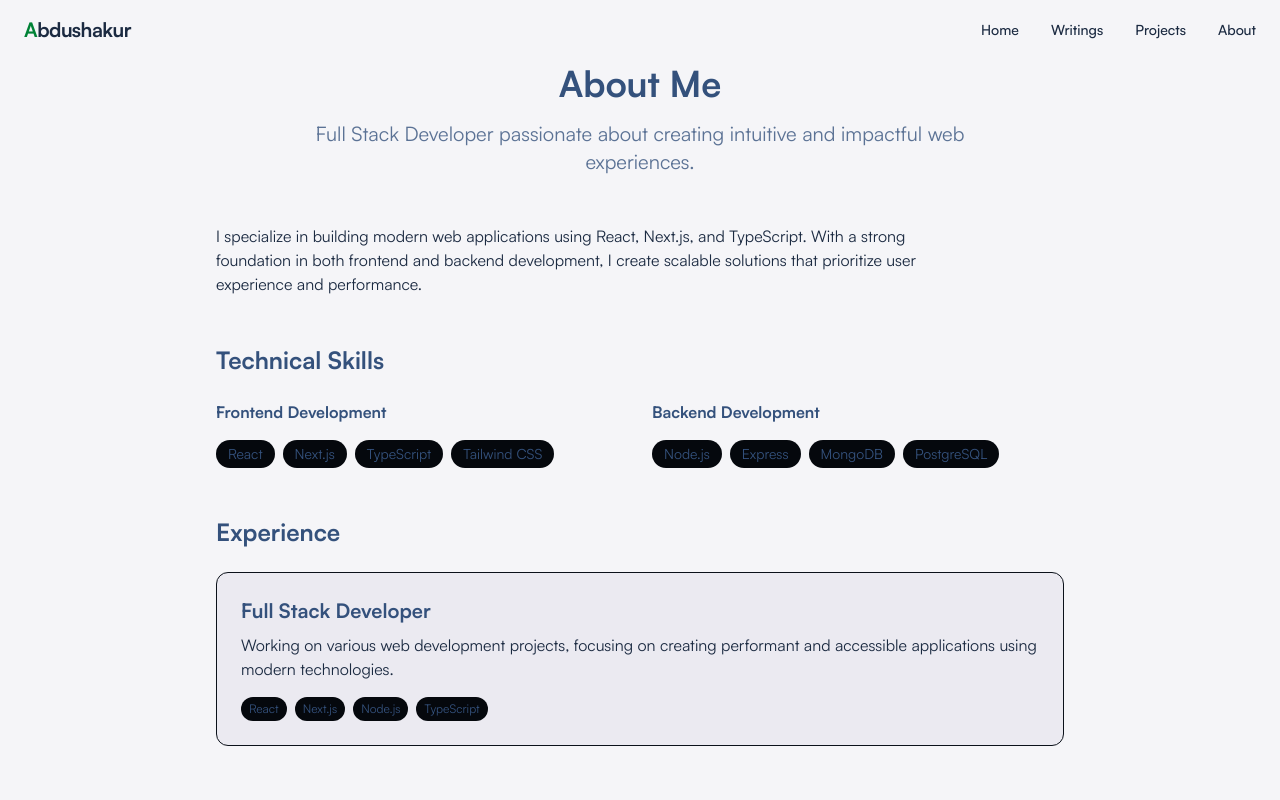
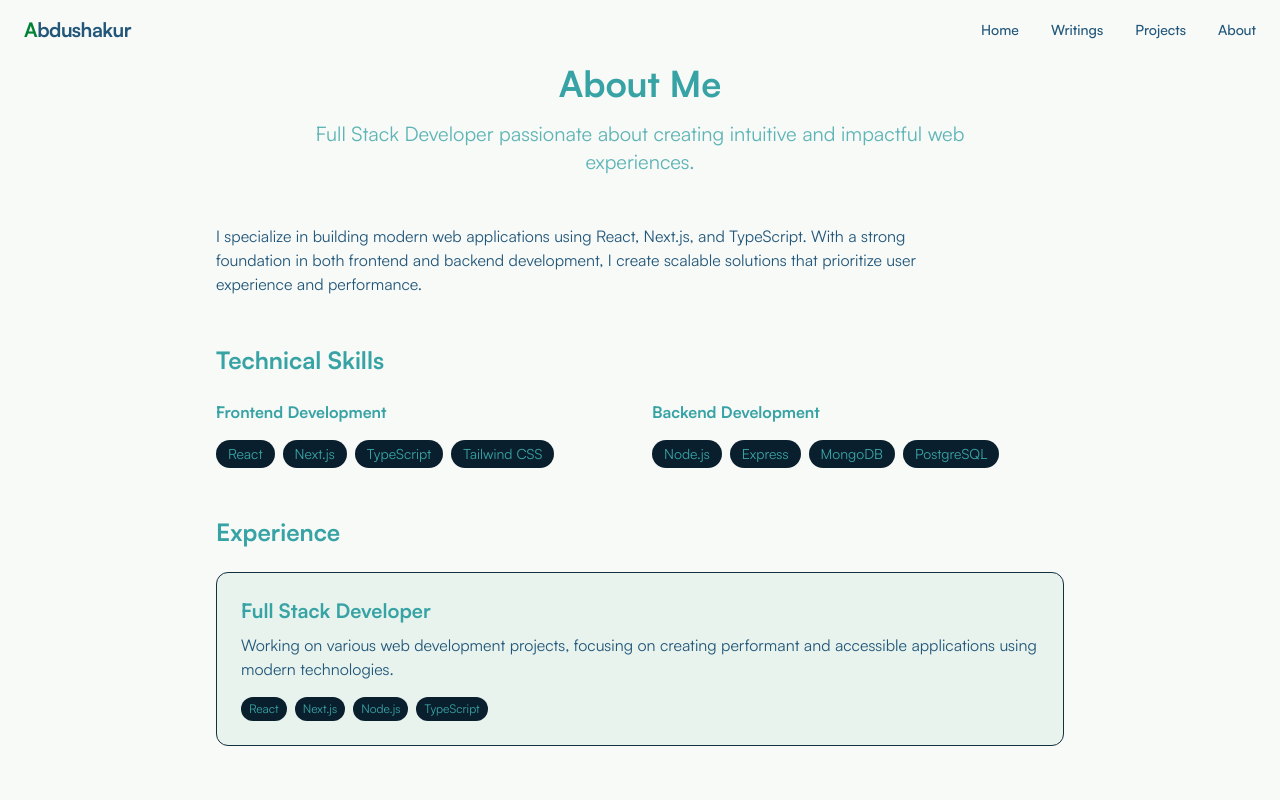
Before and after one commit to abdushakurob/abdushakurob.github.io, a Next.js app: page /about in a window 1280 px wide. Shown: the top 800 px of the page. Built offline with nearby package versions, Linux system fonts and the light colour scheme.

Commit message:
refactor: Update color palette in globals.css for improved contrast and readability

```diff
--- a/app/globals.css
+++ b/app/globals.css
@@ -4,50 +4,48 @@
 /* ===============================
    ✅ Design Tokens (Color System)
 ================================= */
-@theme {
-  /* Primary Brand Palette (Oxford Blue) */
-  --color-primary-100: #05080d;
-  --color-primary-200: #0b111a;
-  --color-primary-300: #101927;
-  --color-primary-400: #162234;
-  --color-primary-500: #1b2a41; /* Main brand color */
-  --color-primary-600: #34517c;
-  --color-primary-700: #89a5ce;
-  --color-primary-800: #b4c5e0;
-  --color-primary-900: #e0e7f2;
+@theme {  /* Primary Brand Palette (Ocean Blue) */
+  --color-primary-100: #0a1f2d;
+  --color-primary-200: #133040;
+  --color-primary-300: #1b4154;
+  --color-primary-400: #1d4d69;
+  --color-primary-500: #22577a; /* Main brand color */
+  --color-primary-600: #38a3a5;
+  --color-primary-700: #57cc99;
+  --color-primary-800: #80ed99;
+  --color-primary-900: #c7f9cc;
 
-  /* Accent Palette (Charcoal with increased contrast) */
-  --color-accent-100: #0a0f13;
-  --color-accent-200: #141d25;
-  --color-accent-300: #9fb7cc;  /* Brightened for dark mode text */
-  --color-accent-400: #273a4b;
-  --color-accent-500: #324a5f; /* Accent color */
-  --color-accent-600: #4b6e8e;
-  --color-accent-700: #6f93b3;
-  --color-accent-800: #b8d0e6; /* Brightened for dark mode */
-  --color-accent-900: #e5eef5;
+  /* Accent Palette (Teal to Green) */
+  --color-accent-100: #133638;
+  --color-accent-200: #1d4d4e;
+  --color-accent-300: #276466;
+  --color-accent-400: #318486;
+  --color-accent-500: #38a3a5; /* Accent color */
+  --color-accent-600: #57cc99;
+  --color-accent-700: #6de0ac;
+  --color-accent-800: #80ed99;
+  --color-accent-900: #c7f9cc;
 
-  /* Rich Black for Depth */
-  --color-rich-100: #020507;
-  --color-rich-200: #050a0d;
-  --color-rich-300: #070f14;
-  --color-rich-400: #0a141b;
-  --color-rich-500: #0c1821;
-  --color-rich-600: #3d7baa; /* Brightened for better contrast */
-  --color-rich-700: #77a8ce;
-  --color-rich-800: #a8c9e3;
-  --color-rich-900: #d9e8f3;
+  /* Rich Green for Depth */
+  --color-rich-100: #0a1f1d;
+  --color-rich-200: #133230;
+  --color-rich-300: #1b4440;
+  --color-rich-400: #225750;
+  --color-rich-500: #2a6a60;
+  --color-rich-600: #254a66;
+  --color-rich-700: #3d7baa;
+  --color-rich-800: #77a8ce;
+  --color-rich-900: #bbd3e6;
+  /* Neutrals */
+  --color-bg-light: #f8faf8;
+  --color-bg-dark: #133040;
+  --color-surface-light: #e8f3ed;
+  --color-surface-dark: #22577a;
 
-  /* Neutrals with better contrast */
-  --color-bg-light: #f5f5f8;
-  --color-bg-dark: #0c1821;    /* Rich black for deep background */
-  --color-surface-light: #ebeaf1;
-  --color-surface-dark: #162234; /* Slightly lighter than bg for contrast */
-
-  /* Text + UI Elements with improved contrast */
-  --color-text-base: #1b2a41;
-  --color-text-muted: #4b6e8e;
-  --color-border: #ccc9dc;
+  /* Text + UI Elements */
+  --color-text-base: #22577a;
+  --color-text-muted: #38a3a5;
+  --color-border: #c7f9cc;
 
   /* Fonts */
   --font-display: var(--font-satoshi), system-ui, sans-serif;
@@ -68,7 +66,7 @@ body {
 @media (prefers-color-scheme: dark) {
   body {
     background-color: var(--color-bg-dark);
-    color: var(--color-accent-300); /* Brightened text color for dark mode */
+    color: var(--color-surface-light);
   }
 }
 
@@ -80,7 +78,7 @@ h1, h2, h3, h4, h5, h6 {
 
 @media (prefers-color-scheme: dark) {
   h1, h2, h3, h4, h5, h6 {
-    color: var(--color-accent-800); /* Brighter heading color for dark mode */
+    color: var(--color-accent-300);
   }
 }
 
@@ -132,33 +130,21 @@ h1, h2, h3, h4, h5, h6 {
 
 @media (prefers-color-scheme: dark) {
   .prose {
-    color: var(--color-accent-300); /* Improved readability for dark mode content */
-  }
-
-  .prose h1, .prose h2, .prose h3 {
-    color: var(--color-accent-800);
-  }
-
-  .prose a {
-    color: var(--color-accent-700);
-  }
-
-  .prose a:hover {
-    color: var(--color-accent-800);
-  }
-
-  .prose strong {
-    color: var(--color-accent-800);
+    color: var(--color-surface-light);
   }
 
   .prose blockquote {
-    color: var(--color-accent-300);
-    border-color: var(--color-accent-600);
+    background-color: var(--color-primary-700);
+    color: var(--color-accent-200);
   }
 
   .prose code {
+    background-color: var(--color-primary-800);
     color: var(--color-accent-300);
-    background-color: var(--color-rich-400);
+  }
+
+  .prose pre {
+    background-color: var(--color-primary-800);
   }
 }
 
```
